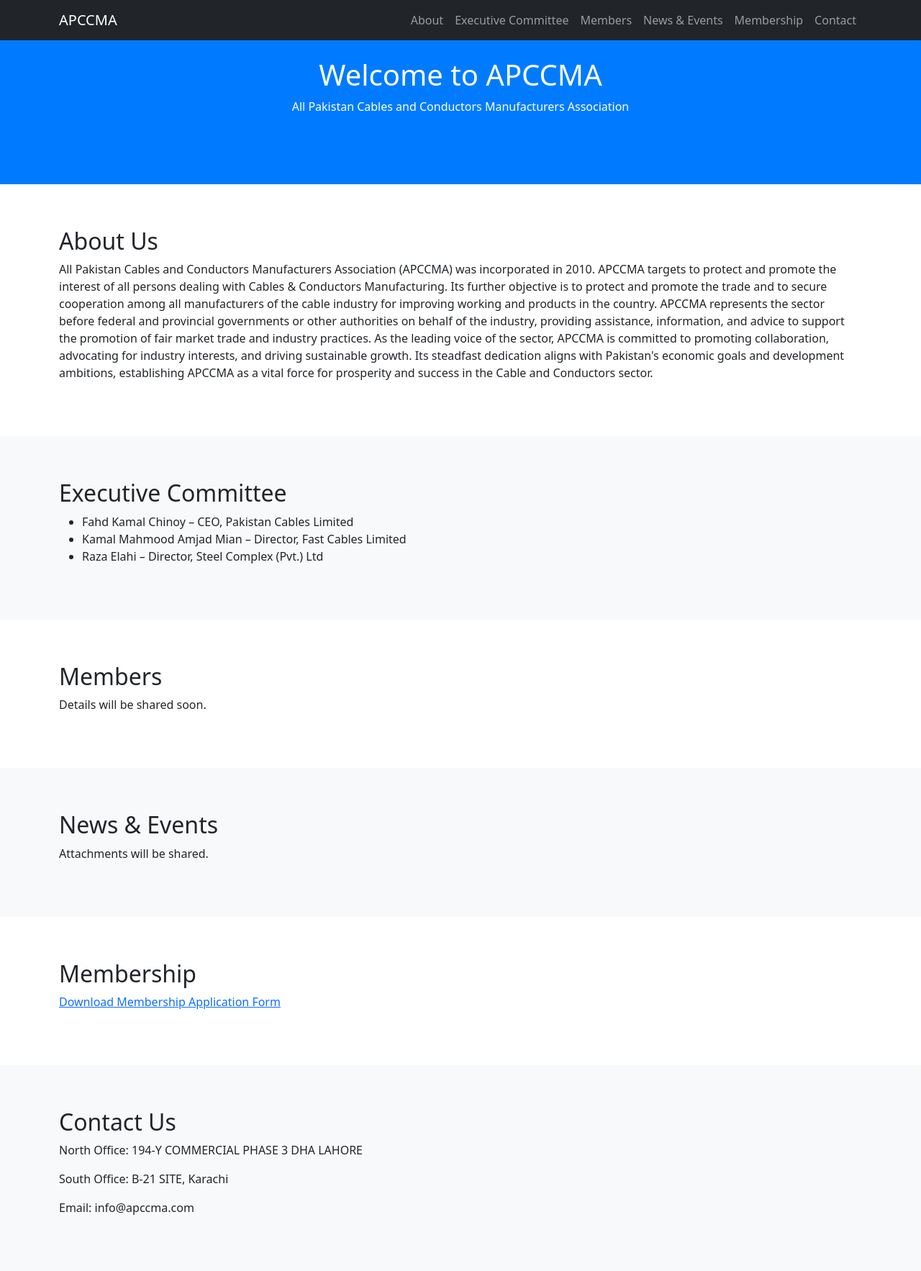
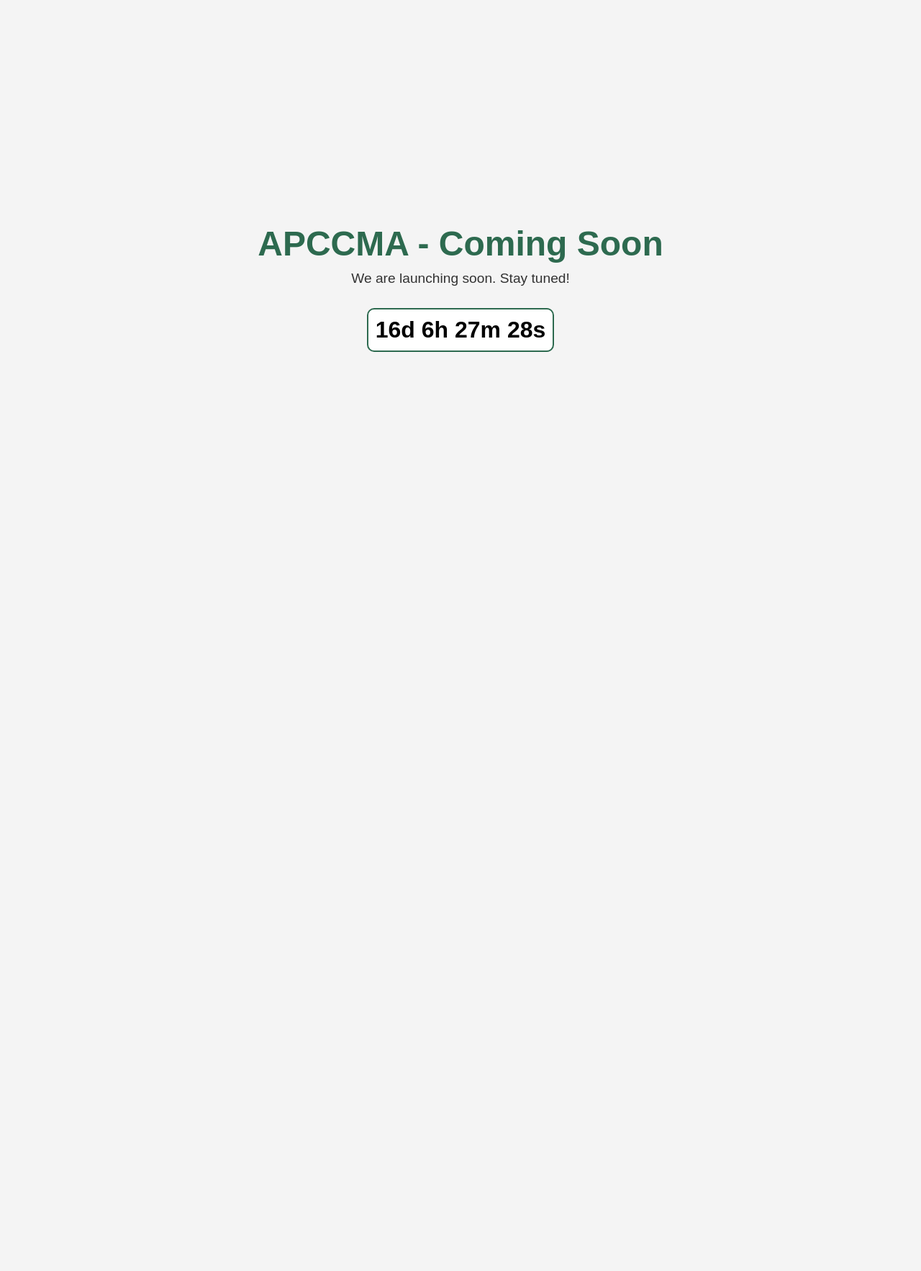
Before and after one commit to pcl-harbani/apccma, a plain HTML site: page index.html in a window 1280 px wide. Shown: the whole page at 72% size. After the commit the page ends 800 px from the top, so only its background shows below. Drawn offline with nearby package versions, Linux system fonts and the light colour scheme.

Commit message:
Coming Soon

```diff
--- a/index.html
+++ b/index.html
@@ -2,91 +2,130 @@
 <html lang="en">
 <head>
     <meta charset="UTF-8">
-    <meta name="viewport" content="width=device-width, initial-scale=1">
-    <title>APCCMA</title>
-    <link href="https://cdn.jsdelivr.net/npm/bootstrap@5.3.0/dist/css/bootstrap.min.css" rel="stylesheet">
+    <meta name="viewport" content="width=device-width, initial-scale=1.0">
+    <title>APCCMA - Coming Soon</title>
     <style>
-        body { scroll-behavior: smooth; }
-        .hero { background: #007bff; color: white; padding: 80px 0; text-align: center; }
-        .section { padding: 60px 20px; }
+        * {
+            margin: 0;
+            padding: 0;
+            box-sizing: border-box;
+            font-family: Arial, sans-serif;
+        }
+
+        body {
+            background: #f4f4f4;
+            color: #333;
+            text-align: center;
+            display: flex;
+            flex-direction: column;
+            justify-content: center;
+            align-items: center;
+            height: 100vh;
+            padding: 20px;
+        }
+
+        h1 {
+            font-size: 3rem;
+            color: #2d6a4f; /* Dark Green */
+            animation: fadeIn 1.5s ease-in-out;
+        }
+
+        p {
+            font-size: 1.2rem;
+            margin: 10px 0 20px;
+        }
+
+        .countdown {
+            font-size: 2rem;
+            font-weight: bold;
+            color: #000;
+            padding: 10px;
+            border: 2px solid #2d6a4f;
+            border-radius: 10px;
+            display: inline-block;
+            margin-top: 10px;
+            background: white;
+        }
+
+        .newsletter {
+            margin-top: 20px;
+            display: flex;
+            flex-direction: column;
+            align-items: center;
+        }
+
+        input[type="email"] {
+            padding: 10px;
+            width: 250px;
+            border-radius: 5px;
+            border: 1px solid #ccc;
+            font-size: 1rem;
+            margin-bottom: 10px;
+        }
+
+        button {
+            padding: 10px 20px;
+            background: #2d6a4f; /* Dark Green */
+            color: white;
+            border: none;
+            cursor: pointer;
+            font-size: 1rem;
+            border-radius: 5px;
+            transition: 0.3s ease-in-out;
+        }
+
+        button:hover {
+            background: #1b4332; /* Darker Green */
+        }
+
+        @keyframes fadeIn {
+            from { opacity: 0; transform: translateY(-20px); }
+            to { opacity: 1; transform: translateY(0); }
+        }
+
+        /* Responsive */
+        @media (max-width: 600px) {
+            h1 {
+                font-size: 2.5rem;
+            }
+
+            .countdown {
+                font-size: 1.5rem;
+                padding: 8px;
+            }
+
+            input[type="email"] {
+                width: 200px;
+            }
+        }
     </style>
 </head>
 <body>
-    <nav class="navbar navbar-expand-lg navbar-dark bg-dark fixed-top">
-        <div class="container">
-            <a class="navbar-brand" href="#home">APCCMA</a>
-            <button class="navbar-toggler" type="button" data-bs-toggle="collapse" data-bs-target="#navbarNav">
-                <span class="navbar-toggler-icon"></span>
-            </button>
-            <div class="collapse navbar-collapse" id="navbarNav">
-                <ul class="navbar-nav ms-auto">
-                    <li class="nav-item"><a class="nav-link" href="#about">About</a></li>
-                    <li class="nav-item"><a class="nav-link" href="#committee">Executive Committee</a></li>
-                    <li class="nav-item"><a class="nav-link" href="#members">Members</a></li>
-                    <li class="nav-item"><a class="nav-link" href="#news">News & Events</a></li>
-                    <li class="nav-item"><a class="nav-link" href="#membership">Membership</a></li>
-                    <li class="nav-item"><a class="nav-link" href="#contact">Contact</a></li>
-                </ul>
-            </div>
-        </div>
-    </nav>
+    <h1>APCCMA - Coming Soon</h1>
+    <p>We are launching soon. Stay tuned!</p>
 
-    <header id="home" class="hero">
-        <h1>Welcome to APCCMA</h1>
-        <p>All Pakistan Cables and Conductors Manufacturers Association</p>
-    </header>
+    <div class="countdown" id="countdown">00d 00h 00m 00s</div>
 
-    <section id="about" class="section">
-        <div class="container">
-            <h2>About Us</h2>
-            <p>All Pakistan Cables and Conductors Manufacturers Association (APCCMA) was incorporated in 2010. APCCMA targets to protect and promote the interest of all persons dealing with Cables & Conductors Manufacturing. Its further objective is to protect and promote the trade and to secure cooperation among all manufacturers of the cable industry for improving working and products in the country.
-				APCCMA represents the sector before federal and provincial governments or other authorities on behalf of the industry, providing assistance, information, and advice to support the promotion of fair market trade and industry practices.
-				As the leading voice of the sector, APCCMA is committed to promoting collaboration, advocating for industry interests, and driving sustainable growth. Its steadfast dedication aligns with Pakistan's economic goals and development ambitions, establishing APCCMA as a vital force for prosperity and success in the Cable and Conductors sector.
-</p>
-        </div>
-    </section>
 
-    <section id="committee" class="section bg-light">
-        <div class="container">
-            <h2>Executive Committee</h2>
-            <ul>
-                <li>Fahd Kamal Chinoy – CEO, Pakistan Cables Limited</li>
-                <li>Kamal Mahmood Amjad Mian – Director, Fast Cables Limited</li>
-                <li>Raza Elahi – Director, Steel Complex (Pvt.) Ltd</li>
-            </ul>
-        </div>
-    </section>
+    <script>
+        function countdownTimer() {
+            const launchDate = new Date("2025-04-14T00:00:00").getTime();
 
-    <section id="members" class="section">
-        <div class="container">
-            <h2>Members</h2>
-            <p>Details will be shared soon.</p>
-        </div>
-    </section>
+            setInterval(() => {
+                const now = new Date().getTime();
+                const timeLeft = launchDate - now;
 
-    <section id="news" class="section bg-light">
-        <div class="container">
-            <h2>News & Events</h2>
-            <p>Attachments will be shared.</p>
-        </div>
-    </section>
+                const days = Math.floor(timeLeft / (1000 * 60 * 60 * 24));
+                const hours = Math.floor((timeLeft % (1000 * 60 * 60 * 24)) / (1000 * 60 * 60));
+                const minutes = Math.floor((timeLeft % (1000 * 60 * 60)) / (1000 * 60));
+                const seconds = Math.floor((timeLeft % (1000 * 60)) / 1000);
 
-    <section id="membership" class="section">
-        <div class="container">
-            <h2>Membership</h2>
-            <p><a href="#">Download Membership Application Form</a></p>
-        </div>
-    </section>
+                document.getElementById("countdown").innerHTML =
+                    `${days}d ${hours}h ${minutes}m ${seconds}s`;
+            }, 1000);
+        }
 
-    <section id="contact" class="section bg-light">
-        <div class="container">
-            <h2>Contact Us</h2>
-            <p>North Office: 194-Y COMMERCIAL PHASE 3 DHA LAHORE</p>
-            <p>South Office: B-21 SITE, Karachi</p>
-            <p>Email: info@apccma.com</p>
-        </div>
-    </section>
-
-    <script src="https://cdn.jsdelivr.net/npm/bootstrap@5.3.0/dist/js/bootstrap.bundle.min.js"></script>
+        countdownTimer();
+    </script>
 </body>
 </html>
```
